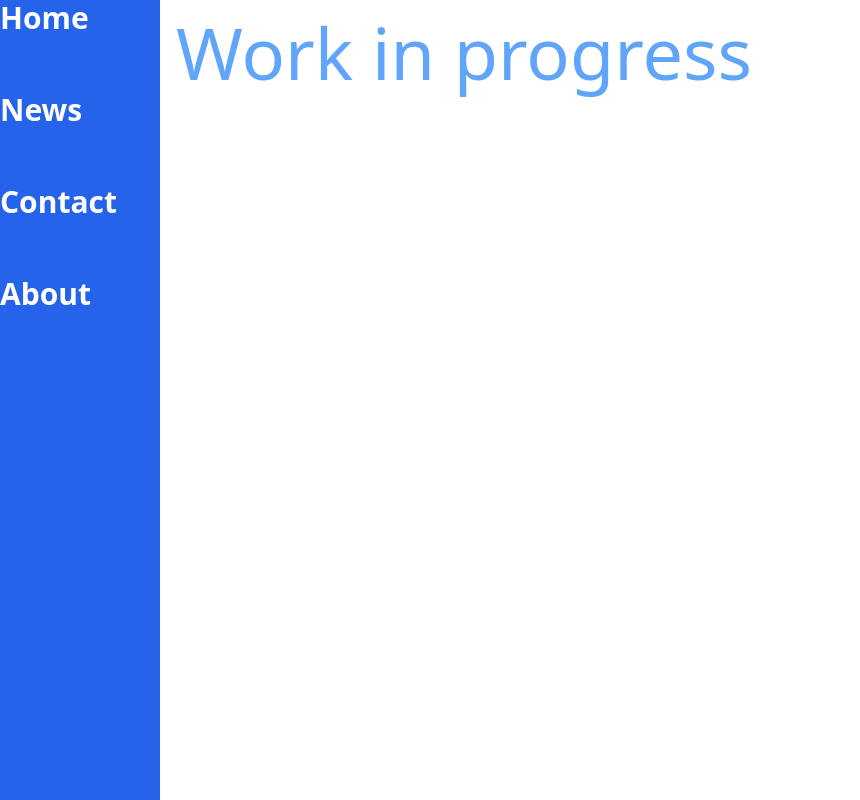
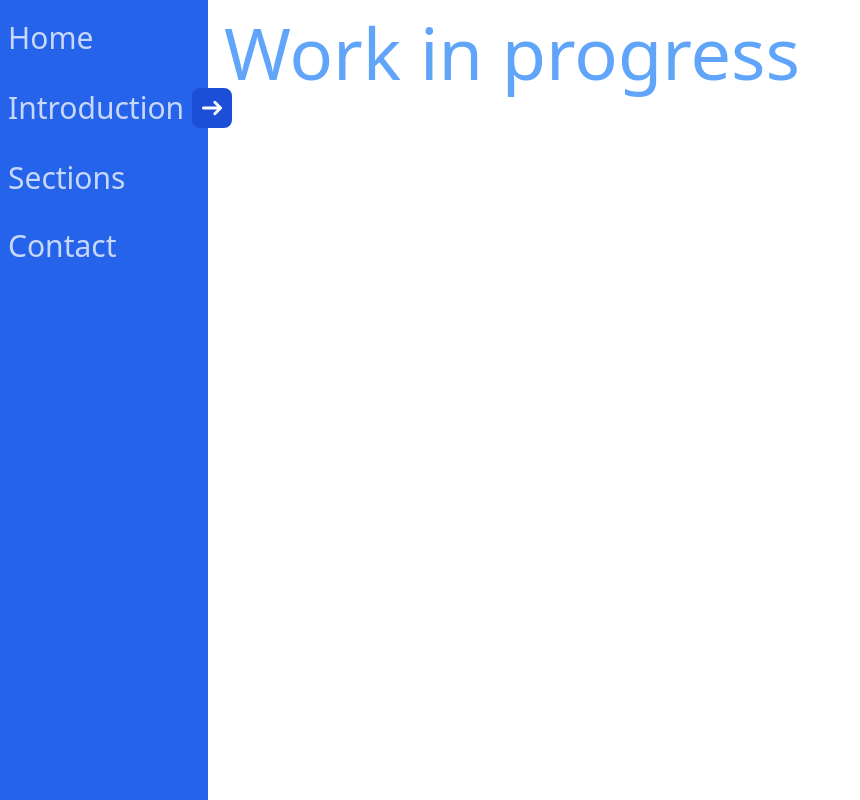
Before and after one commit to anuksalgado/DSA, a React (Create React App) app in the folder react_files/: page / in a window 1280 px wide. Shown: the whole page, without its empty margins (0-860 px from the left). Built offline with nearby package versions, Linux system fonts and the light colour scheme.

Commit message:
Sidebar dropdown
Added dropdown for introduction using useState hooks

```diff
--- a/react_files/src/sidebar/sidebar.js
+++ b/react_files/src/sidebar/sidebar.js
@@ -1,19 +1,52 @@
-import React from 'react';
+import React, { useState } from 'react';
 
 function Sidebar() {
+  const [isDropdownVisible, setDropdownVisible] = useState(false);
+
+  const toggleDropdown = () => {
+    setDropdownVisible(!isDropdownVisible); //updating the value onclick
+  };
+
   return (
-
-    <div className="h-screen bg-blue-600 w-40">
-
-    <div className="sidebar list-disc text-white text-3xl font-bold">
-      <ul className='space-y-14'>
-        <li><a className="active" href="#home">Home</a></li>
-        <li><a href="#news">News</a></li>
-        <li><a href="#contact">Contact</a></li>
-        <li><a href="#about">About</a></li>
-      </ul>
-    </div>
-
+    <div className="h-screen bg-blue-600 w-52">
+      <div className="sidebar list-disc text-white text-3xl font-thin text-opacity-75">
+        <ul className="space-y-8 pt-5 pl-2">
+          <li><a className="active" href="#home">Home</a></li>
+          <div className="flex justify-start items-center space-x-2">
+            <li><a href="#news">Introduction</a></li>
+            <button
+              type="button"
+              onClick={toggleDropdown}
+              className="text-white bg-blue-700 hover:bg-blue-800 focus:ring-4 focus:outline-none focus:ring-blue-300 font-medium rounded-lg text-sm p-2.5 text-center inline-flex items-center dark:bg-blue-600 dark:hover:bg-blue-700 dark:focus:ring-blue-800"
+            >
+              <svg
+                className={`w-5 h-5 transform transition-transform duration-200 ${isDropdownVisible ? 'rotate-90' : ''}`}
+                aria-hidden="true"
+                xmlns="http://www.w3.org/2000/svg"
+                fill="none"
+                viewBox="0 0 14 10"
+              >
+                <path
+                  stroke="currentColor"
+                  strokeLinecap="round"
+                  strokeLinejoin="round"
+                  strokeWidth="2"
+                  d="M1 5h12m0 0L9 1m4 4L9 9"
+                />
+              </svg>
+              <span className="sr-only">Icon description</span>
+            </button>
+          </div>
+          {isDropdownVisible && (
+            <div id="dropdown" className="pl-5 text-lg space-y-4">
+              <li><a className="active" href="#home">Binary search</a></li>
+              <li><a href="#news">Big O notation</a></li>
+            </div>
+          )}
+          <li><a href="#contact">Sections</a></li>
+          <li><a href="#about">Contact</a></li>
+        </ul>
+      </div>
     </div>
   );
 }
```
